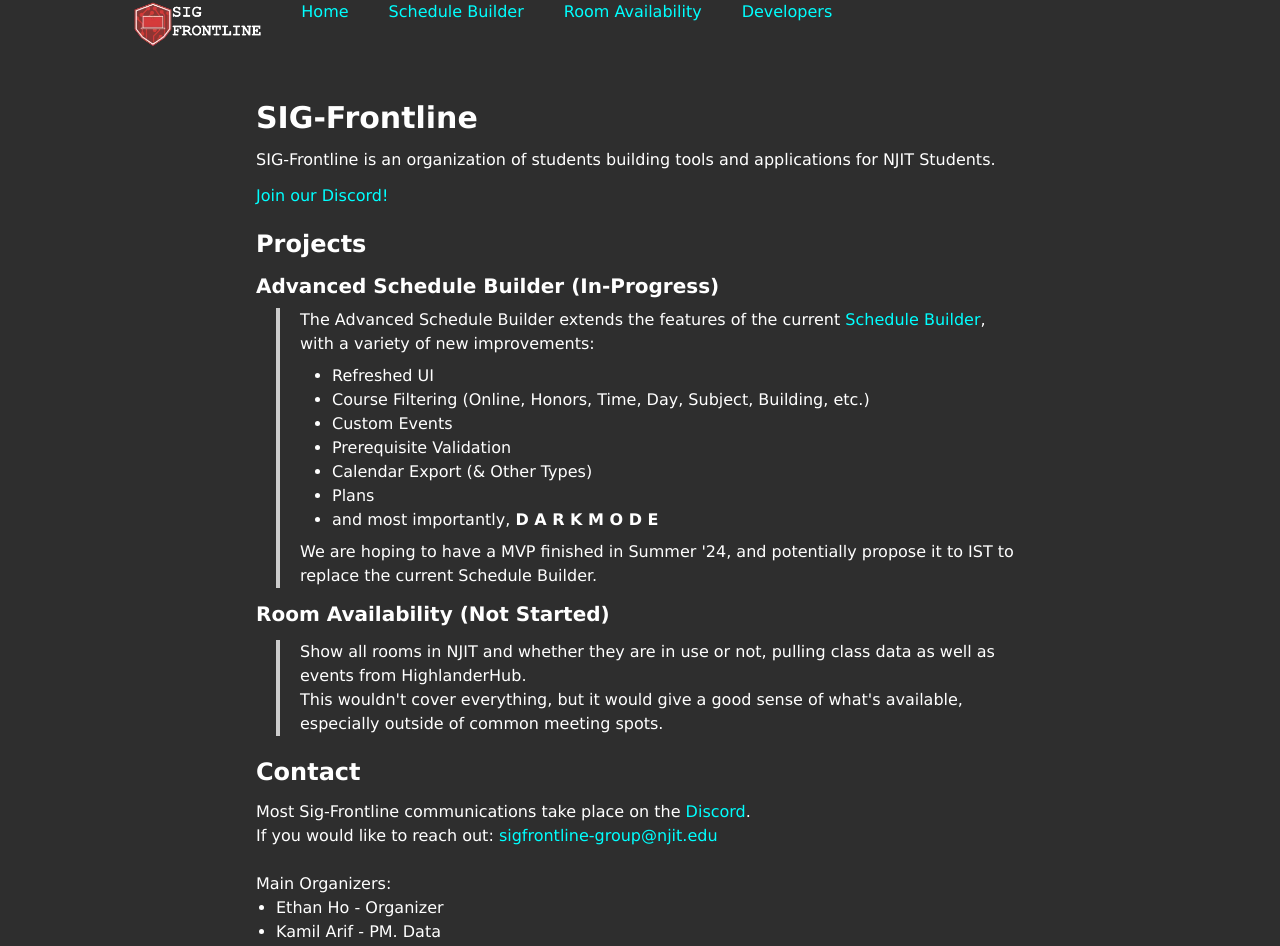
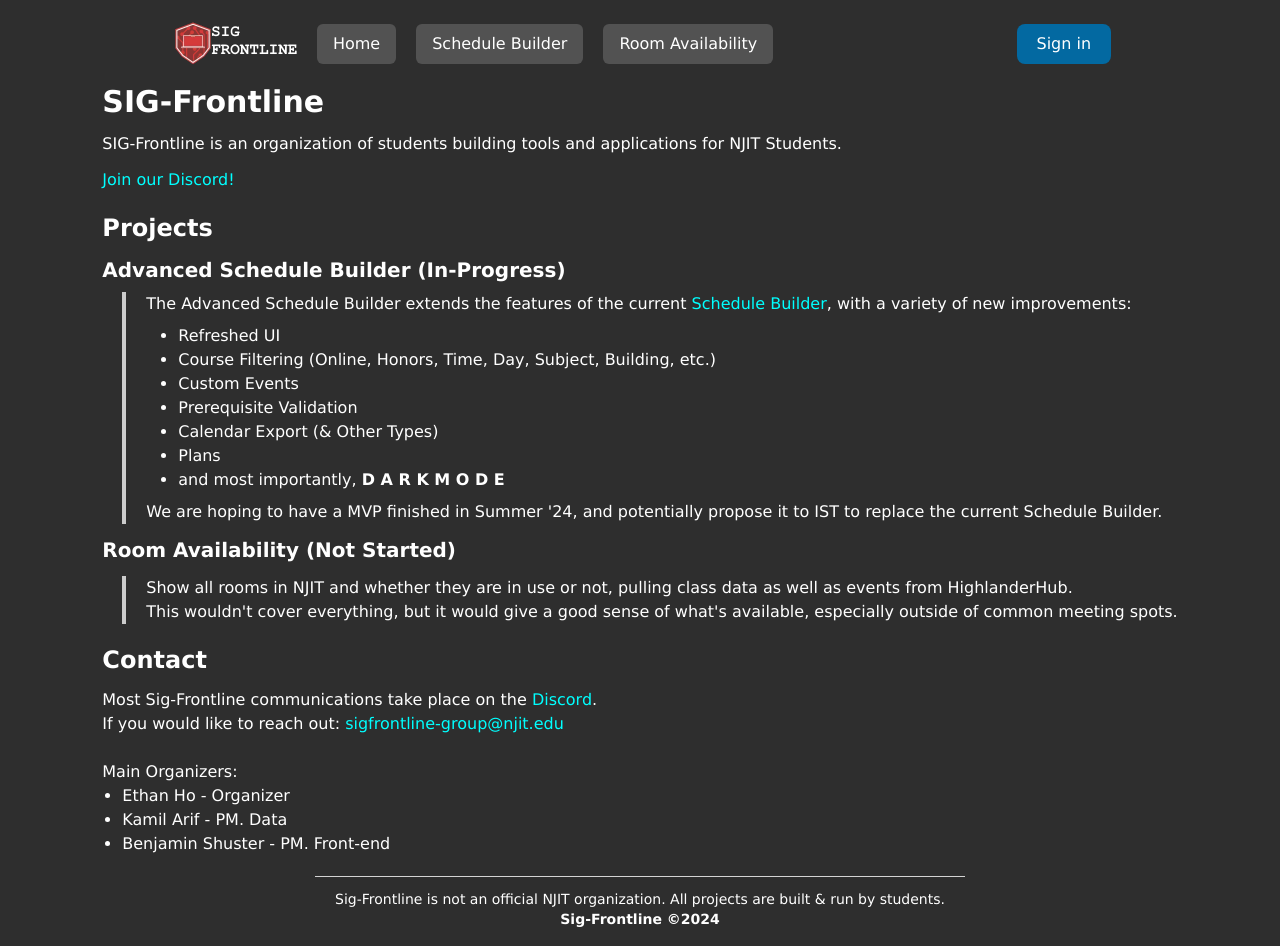
Before and after one commit to SIG-Frontline/SF-TempFront, a SvelteKit app: page / in a window 1280 px wide. Shown: the top 946 px of the page. Built offline with nearby package versions, Linux system fonts and the light colour scheme; no server answers.

Commit message:
Parity with dev

```diff
--- a/src/routes/+layout.svelte
+++ b/src/routes/+layout.svelte
@@ -7,22 +7,66 @@
 	import { page } from '$app/stores';
 </script>
 
-<div class="site-body">
-    <div class="site-header">
-        <img src={logo} alt="Logo" />
-        <a href="/"><p>Home</p></a>
-        <a href="/wip/sb"><p>Schedule Builder</p></a>
-        <a href="/wip/ra"><p>Room Availability</p></a>
-        <a href="/developers"><p>Developers</p></a>
-    </div>
-    <div class="sidebar-left"></div>
-    <div class="site-body"><slot></slot></div>
-    <div class="sidebar-right"></div>
-    <div class="site-footer">
-        <p>
-            Sig-Frontline is not an official NJIT organization. All projects are
-            built & run by students.
-        </p>
-        <h5>Sig-Frontline ©2024</h5>
-    </div>
+<!-- Entire doc -->
+<div class="mx-auto py-5 h-max w-screen flex flex-col">
+	<!-- Nav Bar -->
+	<div class="flex w-screen flex-row items-center h-max gap-x-5">
+		<!-- filler -->
+		<div class="flex-1 grow" />
+		<!-- logo -->
+		<img src={logo} alt="Logo" class="h-12" />
+		<!-- Navigations -->
+		<div class="flex flex-row items-center gap-x-5">
+			<a
+				class="h-max py-2 px-4 rounded-md bg-neutral-600 flex items-center hover:bg-neutral-500 text-white"
+				href="/"><p>Home</p></a
+			>
+			<a
+				class="h-max py-2 px-4 rounded-md bg-neutral-600 flex items-center hover:bg-neutral-500 text-white"
+				href="/wip/sb"><p>Schedule Builder</p></a
+			>
+			<a
+				class="h-max py-2 px-4 rounded-md bg-neutral-600 flex items-center hover:bg-neutral-500 text-white"
+				href="/wip/ra"><p>Room Availability</p></a
+			>
+		</div>
+		<!-- filler -->
+		<div class="flex-1 grow" />
+		<!-- profile -->
+		<div class="flex flex-1 flex-row w-max items-end justify-end">
+			{#if $page.data.session}
+				<a href="/profile">
+					{#if !$page.data.session.user?.image}
+						<img
+							src={$page.data.session.user?.image}
+							class="avatar rounded-full h-10 w-10"
+							alt="User Avatar"
+						/>
+					{:else}
+						<span class="material-symbols-outlined p-2 bg-neutral-500 rounded-full">person</span>
+					{/if}
+				</a>
+				<button on:click={() => signOut()}>Sign out</button>
+			{:else}
+				<button
+					on:click={() => signIn('auth0')}
+					class="bg-sky-700 rounded-lg py-2 px-5 hover:bg-sky-600">Sign in</button
+				>
+			{/if}
+		</div>
+		<!-- filler -->
+		<div class="flex-1 grow" />
+	</div>
+	<div class="py-4 flex flex-col w-screen items-center">
+		<div class="mx-10"><slot></slot></div>
+		<div
+			class="border-t border-neutral-300 flex flex-col pt-3 justify-center items-center p-5 mx-10"
+		>
+			<p class="text-center text-sm">
+				Sig-Frontline is not an official NJIT organization. All projects are built & run by
+				students.
+			</p>
+			<h5 class="font-bold text-sm text-center">Sig-Frontline ©2024</h5>
+		</div>
+	</div>
 </div>
```
Also changed, not shown: 2 other files (tests, documents, lock files or other folders).
